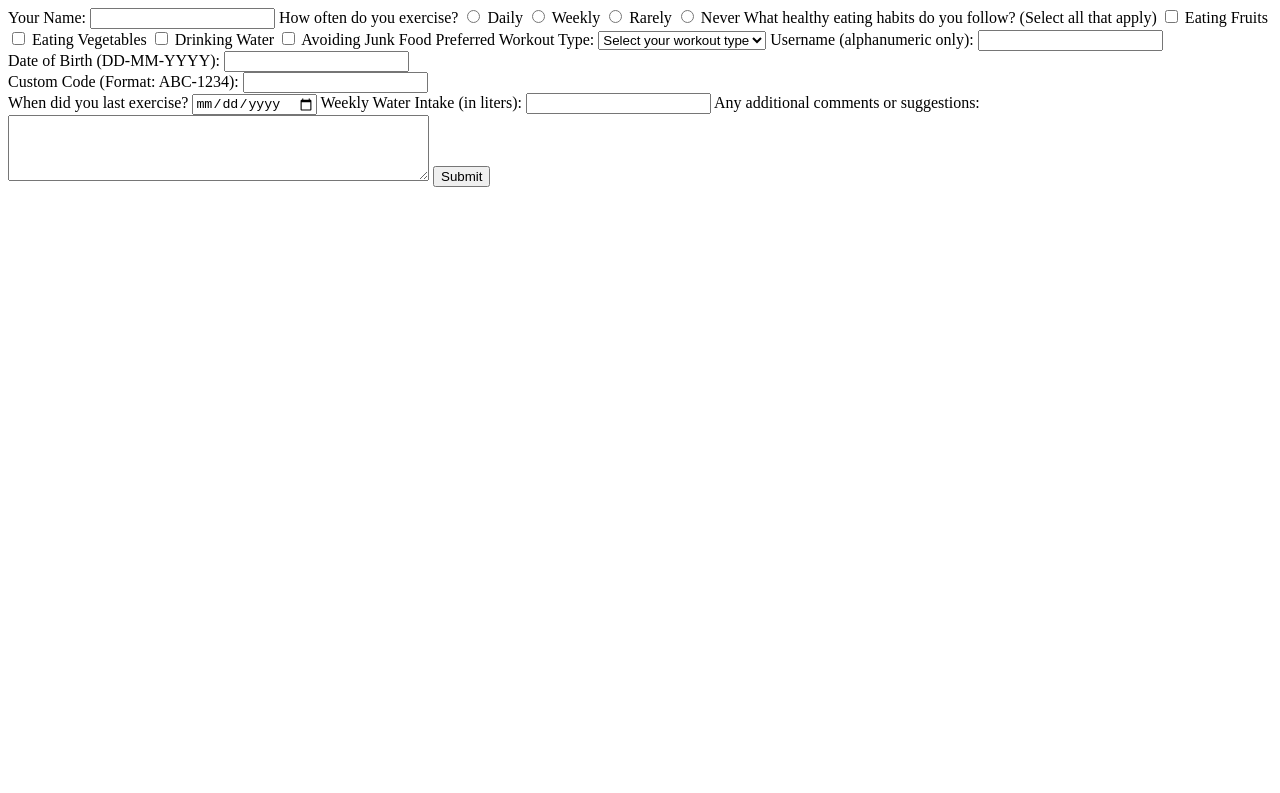
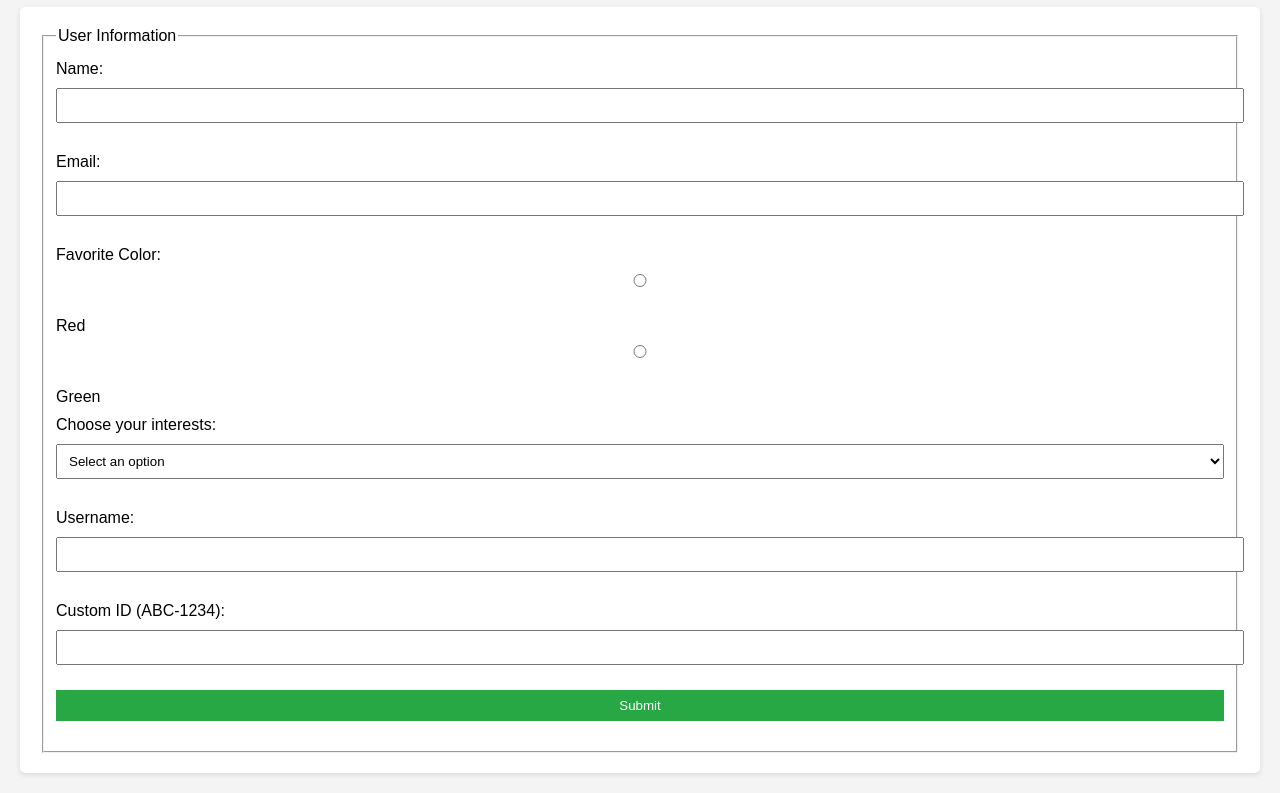
Before and after one commit to jasleenkalsi/Assignment_04, a plain HTML site: page index.html in a window 1280 px wide. Shown: the part 73-866 px from the top of the page. Before the commit the page ends 800 px from the top, so only its background shows below. Drawn offline with Linux system fonts and the light colour scheme.

Commit message:
Enhanced form accessibility and keyboard navigability.

```diff
--- a/index.html
+++ b/index.html
@@ -3,106 +3,50 @@
 <head>
     <meta charset="UTF-8">
     <meta name="viewport" content="width=device-width, initial-scale=1.0">
-    <title>Healthy Lifestyle Choices Survey</title>
-
+    <title>Interactive Survey</title>
+    <link rel="stylesheet" href="styles.css">
 </head>
 <body>
-    <h1>Healthy Lifestyle Choices Survey</h1>
-    <form id="surveyForm">
-        <!-- Name Field -->
-        <label for="name">Your Name:</label>
-        <input type="text" id="name" name="name" required>
+    <h1>Interactive Survey</h1>
+    <form id="surveyForm" action="https://httpbin.org/post" method="POST">
+        <fieldset>
+            <legend>User Information</legend>
+            <label for="name">Name:</label>
+            <input type="text" id="name" name="name" required>
+            <span class="error-message" id="nameError"></span>
 
-        <!-- Radio Buttons for Exercise Frequency -->
-        <label>How often do you exercise?</label>
-        <label><input type="radio" name="exercise" value="daily" required> Daily</label>
-        <label><input type="radio" name="exercise" value="weekly"> Weekly</label>
-        <label><input type="radio" name="exercise" value="rarely"> Rarely</label>
-        <label><input type="radio" name="exercise" value="never"> Never</label>
+            <label for="email">Email:</label>
+            <input type="email" id="email" name="email" required>
+            <span class="error-message" id="emailError"></span>
 
-        <!-- Checkbox for Healthy Eating Habits -->
-        <label>What healthy eating habits do you follow? (Select all that apply)</label>
-        <label><input type="checkbox" name="healthyEating" value="fruits"> Eating Fruits</label>
-        <label><input type="checkbox" name="healthyEating" value="vegetables"> Eating Vegetables</label>
-        <label><input type="checkbox" name="healthyEating" value="water"> Drinking Water</label>
-        <label><input type="checkbox" name="healthyEating" value="junkFood"> Avoiding Junk Food</label>
+            <label>Favorite Color:</label>
+            <input type="radio" id="colorRed" name="color" value="Red">
+            <label for="colorRed">Red</label>
+            <input type="radio" id="colorGreen" name="color" value="Green">
+            <label for="colorGreen">Green</label>
+            <span class="error-message" id="colorError"></span>
 
-        <!-- Dropdown for Preferred Workout Type -->
-        <label for="workoutType">Preferred Workout Type:</label>
-        <select id="workoutType" name="workoutType" required>
-            <option value="" disabled selected>Select your workout type</option>
-            <option value="cardio">Cardio</option>
-            <option value="strength">Strength Training</option>
-            <option value="yoga">Yoga</option>
-            <option value="dance">Dance</option>
-            <option value="other">Other</option>
-        </select>
+            <label for="options">Choose your interests:</label>
+            <select id="options" name="interests">
+                <option value="">Select an option</option>
+                <option value="music">Music</option>
+                <option value="sports">Sports</option>
+                <option value="art">Art</option>
+            </select>
+            <span class="error-message" id="selectError"></span>
 
-        <!-- Username Field with Regex Validation -->
-        <label for="username">Username (alphanumeric only):</label>
-        <input type="text" id="username" name="username" pattern="^[a-zA-Z0-9]+$" required>
-        <div class="error" id="usernameError"></div>
+            <label for="username">Username:</label>
+            <input type="text" id="username" name="username" required>
+            <span class="error-message" id="usernameError"></span>
 
-        <!-- Date Input for Date of Birth -->
-        <label for="dob">Date of Birth (DD-MM-YYYY):</label>
-        <input type="text" id="dob" name="dob" pattern="^\d{2}-\d{2}-\d{4}$" required>
-        <div class="error" id="dobError"></div>
+            <label for="customId">Custom ID (ABC-1234):</label>
+            <input type="text" id="customId" name="customId" required>
+            <span class="error-message" id="customIdError"></span>
 
-        <!-- Custom Code Field -->
-        <label for="customCode">Custom Code (Format: ABC-1234):</label>
-        <input type="text" id="customCode" name="customCode" pattern="^[A-Z]{3}-\d{4}$" required>
-        <div class="error" id="codeError"></div>
-
-        <!-- Date Picker -->
-        <label for="exerciseDate">When did you last exercise?</label>
-        <input type="date" id="exerciseDate" name="exerciseDate">
-
-        <!-- Number Input for Weekly Water Intake -->
-        <label for="waterIntake">Weekly Water Intake (in liters):</label>
-        <input type="number" id="waterIntake" name="waterIntake" min="0" required>
-
-        <!-- Text Area for Additional Comments -->
-        <label for="comments">Any additional comments or suggestions:</label>
-        <textarea id="comments" name="comments" rows="4" cols="50"></textarea>
-
-        <button type="submit">Submit</button>
+            <button type="submit">Submit</button>
+        </fieldset>
     </form>
 
-    <script>
-        document.getElementById("surveyForm").addEventListener("submit", function(event) {
-            let valid = true;
-
-            // Validate username
-            const username = document.getElementById("username").value;
-            const usernameError = document.getElementById("usernameError");
-            usernameError.textContent = ""; // Clear previous error
-            if (!/^[a-zA-Z0-9]+$/.test(username)) {
-                usernameError.textContent = "Username must be alphanumeric.";
-                valid = false;
-            }
-
-            // Validate date of birth
-            const dob = document.getElementById("dob").value;
-            const dobError = document.getElementById("dobError");
-            dobError.textContent = ""; // Clear previous error
-            if (!/^\d{2}-\d{2}-\d{4}$/.test(dob)) {
-                dobError.textContent = "Date must be in DD-MM-YYYY format.";
-                valid = false;
-            }
-
-            // Validate custom code
-            const customCode = document.getElementById("customCode").value;
-            const codeError = document.getElementById("codeError");
-            codeError.textContent = ""; // Clear previous error
-            if (!/^[A-Z]{3}-\d{4}$/.test(customCode)) {
-                codeError.textContent = "Custom code must be in the format ABC-1234.";
-                valid = false;
-            }
-
-            if (!valid) {
-                event.preventDefault(); // Prevent form submission if validation fails
-            }
-        });
-    </script>
+    <script src="script.js"></script>
 </body>
 </html>
```
